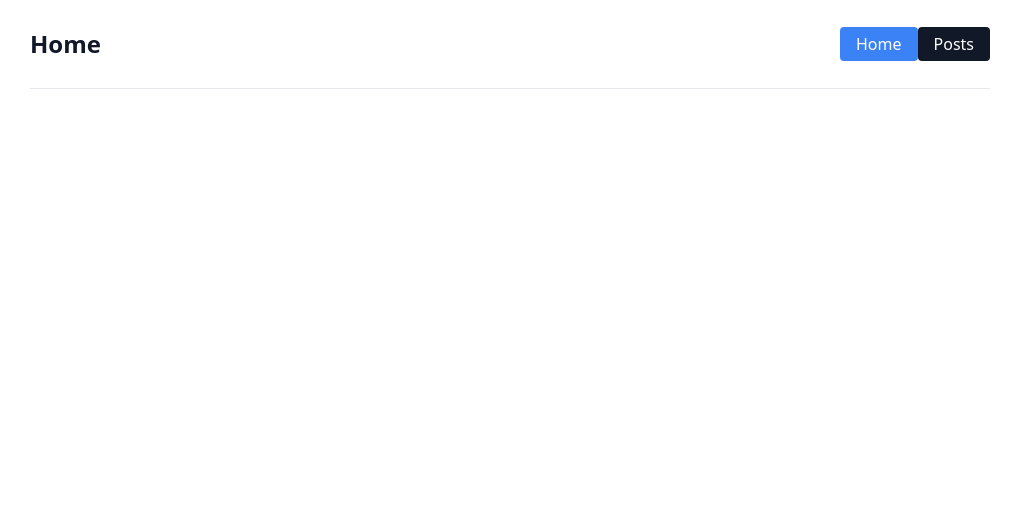
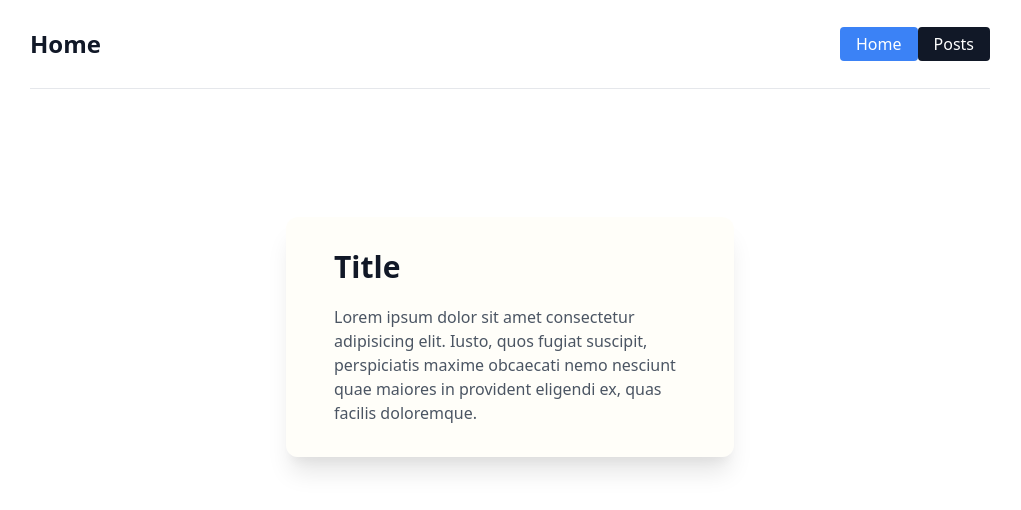
Before and after one commit to yegorkravchenko/randomposts-react, a React (Vite) app: page / in a window 1280 px wide. Shown: the top 510 px of the page, without its empty margins (130-1151 px from the left). Built offline with nearby package versions, Linux system fonts and the light colour scheme.

Commit message:
feat: add Post component

```diff
--- /dev/null
+++ b/src/components/Post.jsx
@@ -0,0 +1,14 @@
+import React from 'react';
+
+export function Post() {
+  return (
+    <div className="container bg-yellow-50 bg-opacity-30 mx-auto max-w-md shadow-xl rounded-xl my-32 py-8 px-12">
+      <h3 className="font-bold text-gray-900 text-3xl mb-5">Title</h3>
+      <p className="text-gray-600">
+        Lorem ipsum dolor sit amet consectetur adipisicing elit. Iusto, quos
+        fugiat suscipit, perspiciatis maxime obcaecati nemo nesciunt quae
+        maiores in provident eligendi ex, quas facilis doloremque.
+      </p>
+    </div>
+  );
+}
--- a/src/pages/Home.jsx
+++ b/src/pages/Home.jsx
@@ -1,11 +1,13 @@
 import React from 'react';
 
 import { Header } from '../components/Header';
+import { Post } from '../components/Post';
 
 export function Home() {
   return (
     <>
       <Header pageTitle="Home" />
+      <Post />
     </>
   );
 }
```
